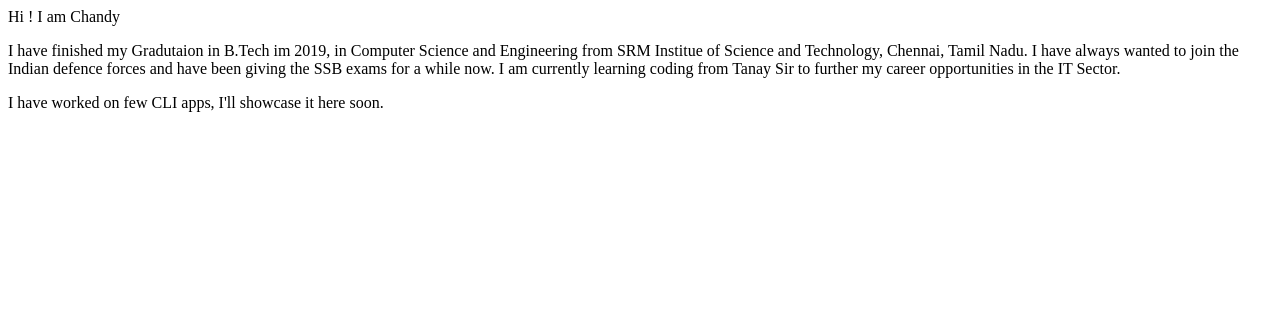
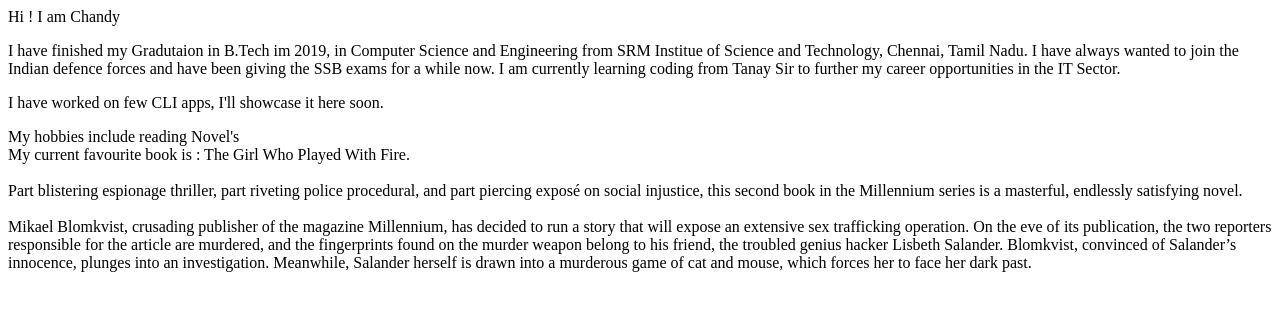
Before and after one commit to chandykozo/ChandyKozo-Site, a plain HTML site: page index.html in a window 1280 px wide. Drawn offline with Linux system fonts and the light colour scheme.

Commit message:
feat: updated Hobbies
added fav book.

```diff
--- a/index.html
+++ b/index.html
@@ -23,6 +23,16 @@
     <p>
         I have worked on few CLI apps, I'll showcase it here soon.
     </p>
+
+    <p>
+        My hobbies include reading Novel's
+        <br>My current favourite book is : The Girl Who Played With Fire.</br>
+        <br>Part blistering espionage thriller, part riveting police procedural, and part piercing exposé on social injustice, this second book in the Millennium series is a masterful, endlessly satisfying novel.
+    </br>
+
+        <br>Mikael Blomkvist, crusading publisher of the magazine Millennium, has decided to run a story that will expose an extensive sex trafficking operation. On the eve of its publication, the two reporters responsible for the article are murdered, and the fingerprints found on the murder weapon belong to his friend, the troubled genius hacker Lisbeth Salander. Blomkvist, convinced of Salander’s innocence, plunges into an investigation. Meanwhile, Salander herself is drawn into a murderous game of cat and mouse, which forces her to face her dark past.</br>
+
+    </p>
 </body>
 
 </html>
```
